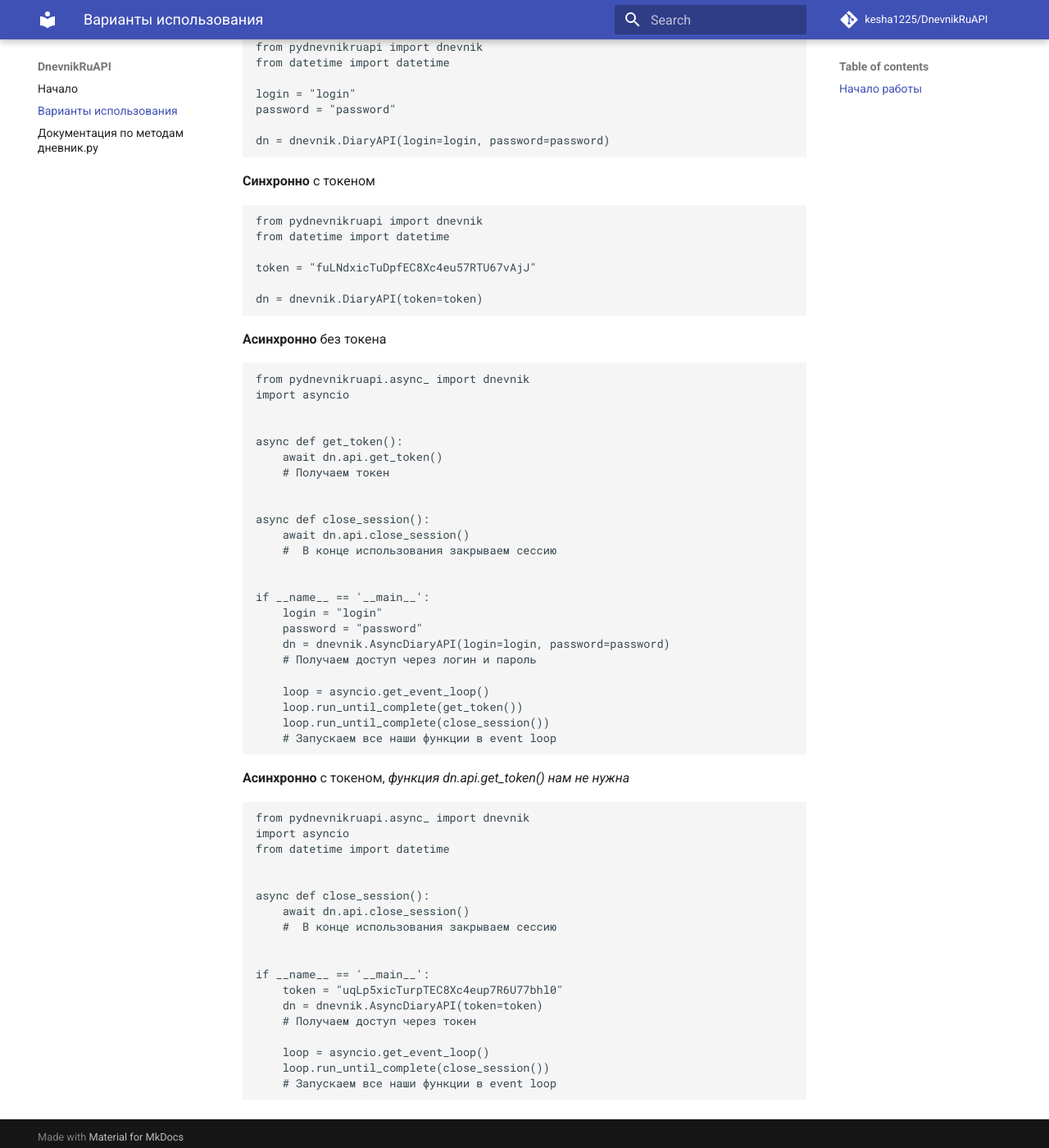
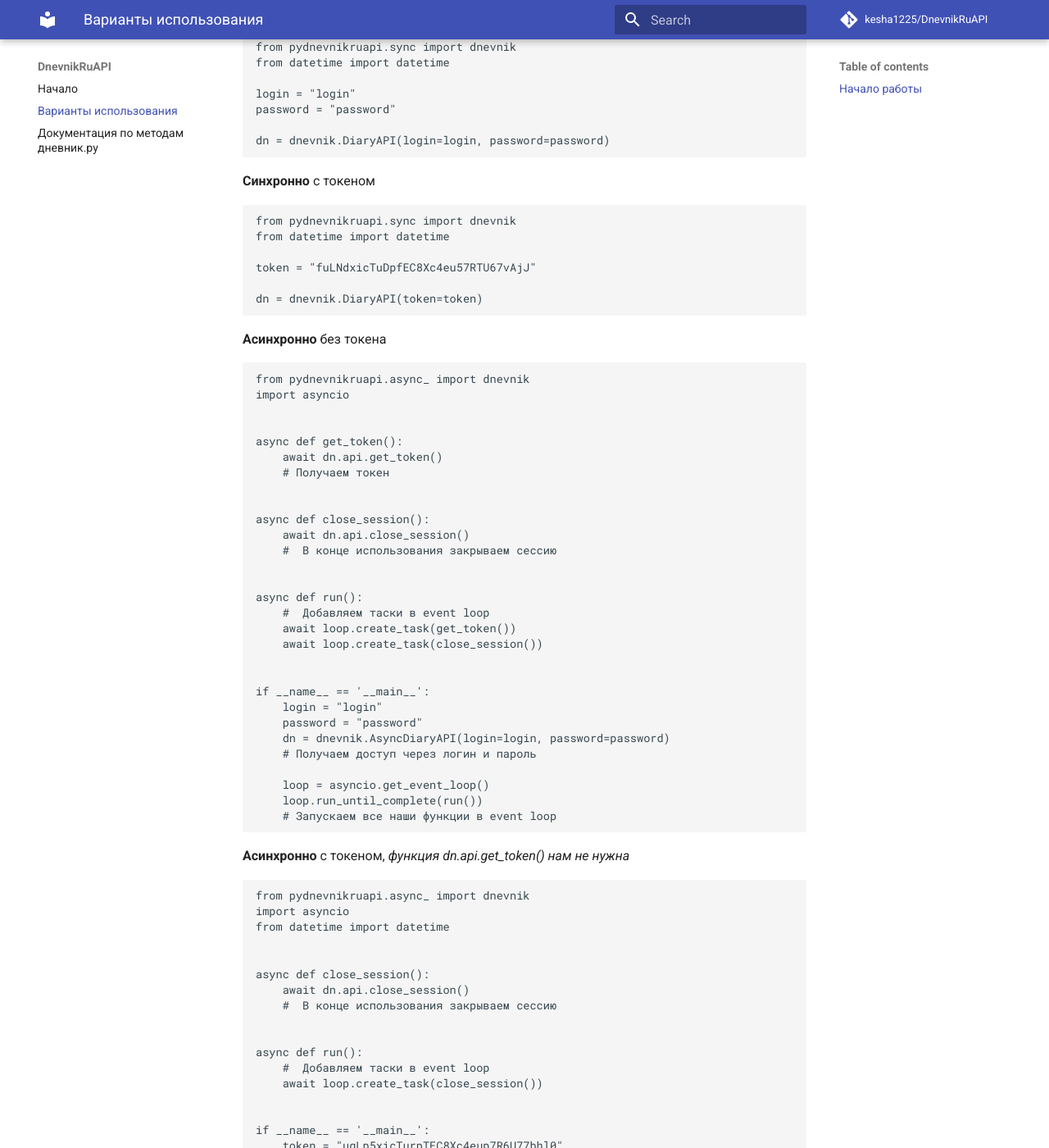
Before and after one commit to kesha1225/DnevnikRuAPI, an MkDocs documentation site: the page built from docs/using.md, in a window 1280 px wide and 1400 px high, scrolled down 271 px. Shown: the whole window at 82% size. Built offline with MkDocs 1.6.1 and Material for MkDocs 9.7.7, drawn with Linux system fonts in a browser that asks for light colours; comment, search, counter and statistics services are not loaded; some of the changed text lies outside the part shown.

Commit message:
update async examples

````diff
--- a/docs/using.md
+++ b/docs/using.md
@@ -6,7 +6,7 @@
 
 **Синхронно** без токена
 ```python
-from pydnevnikruapi import dnevnik
+from pydnevnikruapi.sync import dnevnik
 from datetime import datetime
 
 login = "login"
@@ -17,7 +17,7 @@ dn = dnevnik.DiaryAPI(login=login, password=password)
 
 **Синхронно** с токеном
 ```python
-from pydnevnikruapi import dnevnik
+from pydnevnikruapi.sync import dnevnik
 from datetime import datetime
 
 token = "fuLNdxicTuDpfEC8Xc4eu57RTU67vAjJ"
@@ -41,6 +41,12 @@ async def close_session():
     #  В конце использования закрываем сессию
 
 
+async def run():
+    #  Добавляем таски в event loop
+    await loop.create_task(get_token())
+    await loop.create_task(close_session())
+
+
 if __name__ == '__main__':
     login = "login"
     password = "password"
@@ -48,8 +54,7 @@ if __name__ == '__main__':
     # Получаем доступ через логин и пароль
 
     loop = asyncio.get_event_loop()
-    loop.run_until_complete(get_token())
-    loop.run_until_complete(close_session())
+    loop.run_until_complete(run())
     # Запускаем все наши функции в event loop
 ```
 
@@ -65,12 +70,17 @@ async def close_session():
     #  В конце использования закрываем сессию
 
 
+async def run():
+    #  Добавляем таски в event loop
+    await loop.create_task(close_session())
+
+
 if __name__ == '__main__':
     token = "uqLp5xicTurpTEC8Xc4eup7R6U77bhl0"
     dn = dnevnik.AsyncDiaryAPI(token=token)
     # Получаем доступ через токен
 
     loop = asyncio.get_event_loop()
-    loop.run_until_complete(close_session())
+    loop.run_until_complete(run())
     # Запускаем все наши функции в event loop
 ```
````
Also changed, not shown: README.md (+7 -2 lines), docs/index.md (+7 -2 lines), 1 other file.
